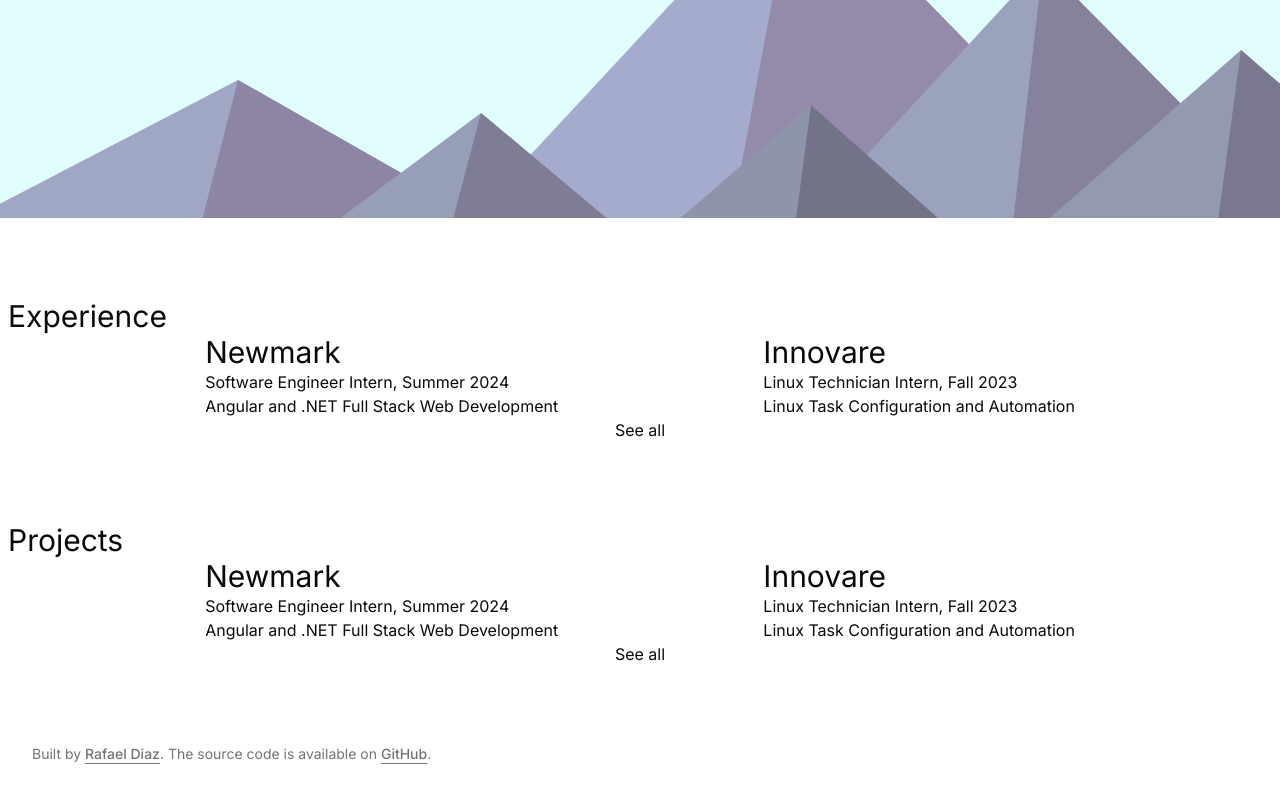
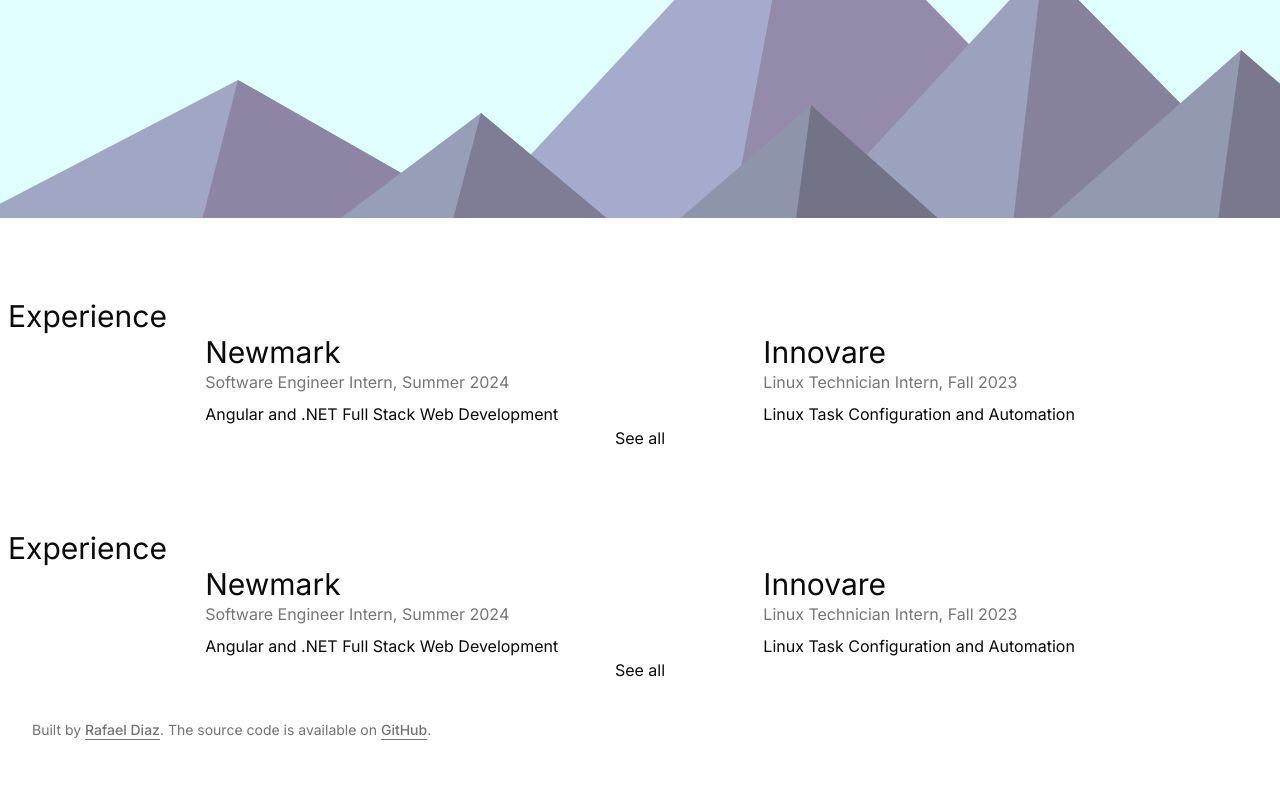
Before and after one commit to availe/Personal-Website-V2, a Next.js app: page / in a window 1280 px wide. Shown: the part 630-1430 px from the top of the page. After the commit the page ends 1408 px from the top, so only its background shows below. Built offline with nearby package versions, Linux system fonts and the light colour scheme.

Commit message:
section entry

```diff
--- a/src/app/page.tsx
+++ b/src/app/page.tsx
@@ -9,6 +9,7 @@ import {
   CardFooter,
 } from "@/components/ui/card";
 import ExperienceEntry from "@/components/home/experience-entry";
+import SectionEntry from "@/components/home/section-entry";
 
 const experiences = [
   {
@@ -33,7 +34,7 @@ export default function Home() {
       <main className="min-h-svh bg-[url('/flat-mountains.svg')] bg-cover bg-center flex flex-col justify-center">
         <section className="text-center flex flex-col gap-6 md:gap-8 md:mt-[-10svh]">
           <div className="flex flex-col gap-2">
-            <h1 className="upper</Link>case text-3xl md:text-5xl">
+            <h1 className="text-3xl md:text-5xl">
               Hello, I&apos;m Rafael Diaz
             </h1>
             <p className="md:text-xl">
@@ -48,50 +49,9 @@ export default function Home() {
         </section>
       </main>
 
-      <div className="flex flex-col gap-20 pt-20 pb-10">
-        <section>
-          <h2 className="text-2xl md:text-3xl ml-2">Experience</h2>
-
-          <div className="flex flex-col md:flex-row justify-evenly text-center md:text-start">
-            {experiences.map((exp, index) => (
-              <ExperienceEntry
-                key={index}
-                companyLink={exp.companyLink}
-                companyName={exp.companyName}
-                role={exp.role}
-                period={exp.period}
-                description={exp.description}
-              />
-            ))}
-          </div>
-          <div className="flex justify-center">
-            <p className="text-center hover:border-b inline-block">
-              <Link href="/resume">See all</Link>
-            </p>
-          </div>
-        </section>
-
-        <section>
-          <h2 className="text-2xl md:text-3xl ml-2">Projects</h2>
-
-          <div className="flex flex-col md:flex-row justify-evenly text-center md:text-start">
-            {experiences.map((exp, index) => (
-              <ExperienceEntry
-                key={index}
-                companyLink={exp.companyLink}
-                companyName={exp.companyName}
-                role={exp.role}
-                period={exp.period}
-                description={exp.description}
-              />
-            ))}
-          </div>
-          <div className="flex justify-center">
-            <p className="text-center hover:border-b inline-block">
-              <Link href="/resume">See all</Link>
-            </p>
-          </div>
-        </section>
+      <div className="flex flex-col gap-20 pt-20">
+        <SectionEntry experiences={experiences} />
+        <SectionEntry experiences={experiences} />
       </div>
     </>
   );
--- a/src/components/home/experience-entry.tsx
+++ b/src/components/home/experience-entry.tsx
@@ -14,15 +14,17 @@ const ExperienceEntry: React.FC<ExperienceEntryProps> = ({
   description,
 }) => {
   return (
-    <div>
+    <div className="flex flex-col gap-2">
+        <div>
       <h2 className="text-2xl md:text-3xl hover:border-b inline-block">
         <a href={companyLink} target="_blank" rel="noopener noreferrer">
           {companyName}
         </a>
       </h2>
-      <p>
-        {role}, {period}
-      </p>
+    <p className="text-[#757775]">
+      {role}, {period}
+    </p>
+      </div>
       <p>{description}</p>
     </div>
   );
--- /dev/null
+++ b/src/components/home/section-entry.tsx
@@ -0,0 +1,42 @@
+import Link from 'next/link';
+import ExperienceEntry from './experience-entry';
+
+interface Experience {
+  companyLink: string;
+  companyName: string;
+  role: string;
+  period: string;
+  description: string;
+}
+
+interface ExperienceSectionProps {
+  experiences: Experience[];
+}
+
+const SectionEntry: React.FC<ExperienceSectionProps> = ({ experiences }) => {
+  return (
+    <section>
+      <h2 className="text-2xl md:text-3xl ml-2">Experience</h2>
+
+      <div className="flex flex-col md:flex-row justify-evenly text-center md:text-start gap-16 md:gap-0">
+        {experiences.map((exp, index) => (
+          <ExperienceEntry
+            key={index}
+            companyLink={exp.companyLink}
+            companyName={exp.companyName}
+            role={exp.role}
+            period={exp.period}
+            description={exp.description}
+          />
+        ))}
+      </div>
+      <div className="flex justify-center">
+        <p className="text-center hover:border-b inline-block">
+          <Link href="/resume">See all</Link>
+        </p>
+      </div>
+    </section>
+  );
+};
+
+export default SectionEntry;
--- a/src/components/navbar/nav-bar-social-list-item.tsx
+++ b/src/components/navbar/nav-bar-social-list-item.tsx
@@ -14,7 +14,6 @@ const NavbarSocialListItem = ({
   label,
   onItemClick,
 }: NavbarSocialListItemProps) => {
-  const itemClass = `flex ml-10 gap-1 hover:border-b`;
 
   return (
     <a
```
